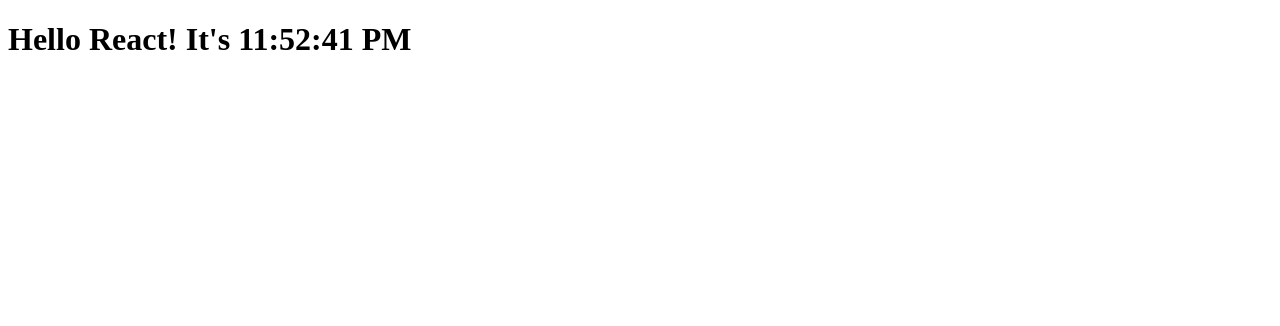
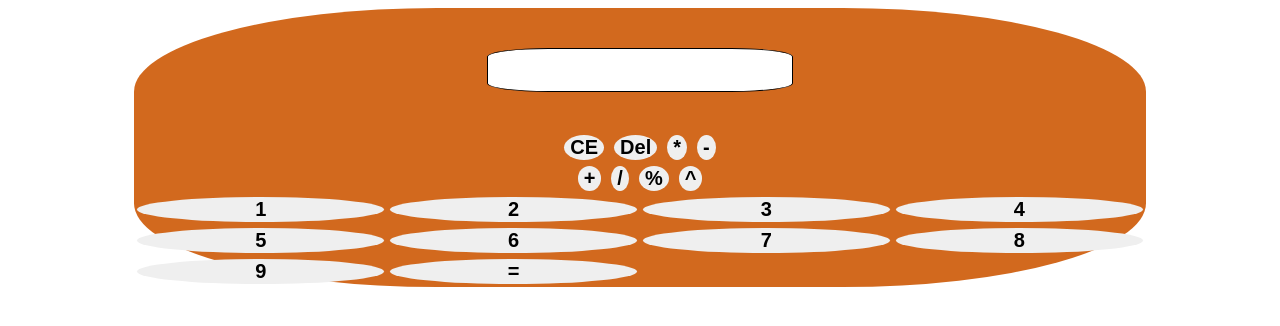
Before and after one commit to AsmaaAdel8/Small-Projects, a plain HTML site: page indix.html in a window 1280 px wide. Drawn offline with nearby package versions, Linux system fonts and the light colour scheme.

Commit message:
this commet to modern version but still not made operators

```diff
--- a/indix.html
+++ b/indix.html
@@ -3,35 +3,36 @@
 <head>
     <meta charset="UTF-8">
     <meta name="viewport" content="width=device-width, initial-scale=1.0">
-    <title>Pure React!</title>
+    <link rel="stylesheet" href="./style.css">
+    <title>Calculator</title>
 </head>
 <body>
-    <div id="root"></div>
-    <script
-    src="https://unpkg.com/react@18/umd/react.development.js"
-    crossorigin
-  ></script>
-  <script
-    src="https://unpkg.com/react-dom@18/umd/react-dom.development.js"
-    crossorigin
-  ></script>
+    <div class="container">
+        <div class="inpout">
+            <input type="text" id="number"/>
+        </div>
+        <div class="buttons">
+            <div class="status">
+                <div id="sat first">
+                    <button id="clear">CE</button>
+                    <button id="delete">Del</button>
+                    <button id="mult">*</button>
+                    <button id="sub">-</button>
+                </div>
+               <div id="sat seco">
+                    <button id="sum">+</button>
+                    <button id="deva">/</button>
+                    <button id="dese">%</button>
+                    <button id="power">^</button>
+               </div>
+               <div id="num">
+                <button id="eqal">=</button>
+               </div>
 
-  <script>
-    function App() {
-      // const time = new Date().toLocaleTimeString();
-      const [time, setTime] = React.useState(new Date().toLocaleTimeString());
+            </div>
 
-      React.useEffect(function () {
-        setInterval(function () {
-          setTime(new Date().toLocaleTimeString());
-        }, 1000);
-      }, []);
-
-      return React.createElement("h1", null, `Hello React! It's ${time}`);
-    }
-
-    const root = ReactDOM.createRoot(document.getElementById("root"));
-    root.render(React.createElement(App));
-  </script>
+        </div>
+    </div>
+    <script src="./scribt.js"></script>
 </body>
 </html>
--- a/scribt.js
+++ b/scribt.js
@@ -0,0 +1,9 @@
+let num=document.getElementById('num');
+let eqal=document.getElementById('eqal')
+
+for(i=1;i<=9;i++){
+    let btn=document.createElement('button');
+    num.appendChild(btn);
+    num.insertBefore(btn,eqal)
+    btn.textContent=i;
+}
--- /dev/null
+++ b/style.scss
@@ -0,0 +1,38 @@
+.container{
+    width: 80%;
+    margin: auto;
+ text-align: center;
+ background-color: chocolate;
+ border-radius: 30%;
+ #number{
+    border:1px solid black;
+    margin: 2em;
+    border-radius: 20%;
+    width: 15em;
+    height:2em;
+    text-align: center;
+    font-size: 20px;
+}
+.buttons{
+    width: 100%;
+    .status{
+        #first{
+            display: flex;
+            justify-content: space-between;
+        }
+        button{
+            margin: 3px;
+            border: none;
+            border-radius: 50%;
+            font:{
+                weight:bold;
+                size:20px;
+            }
+        }
+       #num{
+        display: grid;
+        grid-template-columns: repeat(4,1fr);
+       }
+    }
+}
+}
```
Also changed, not shown: style.css, 1 other file.
